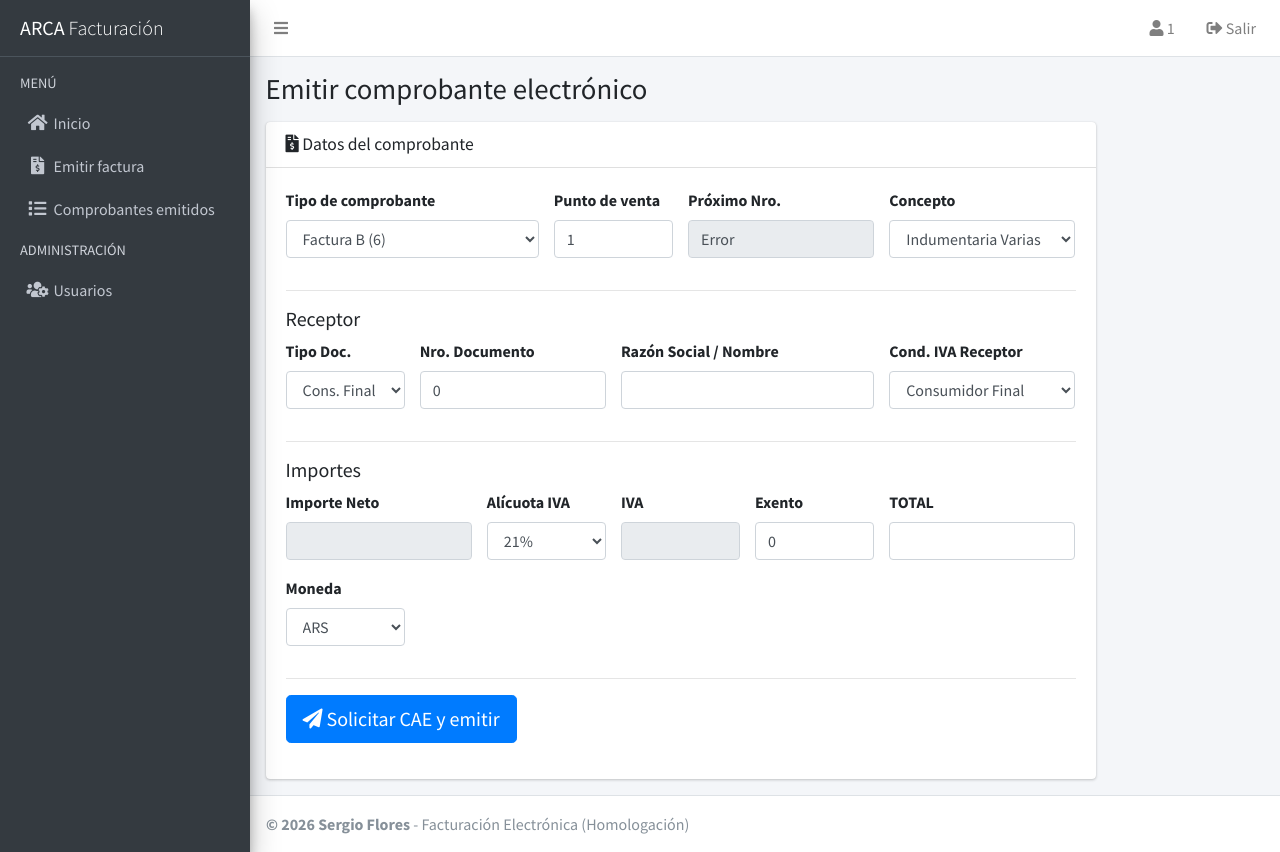
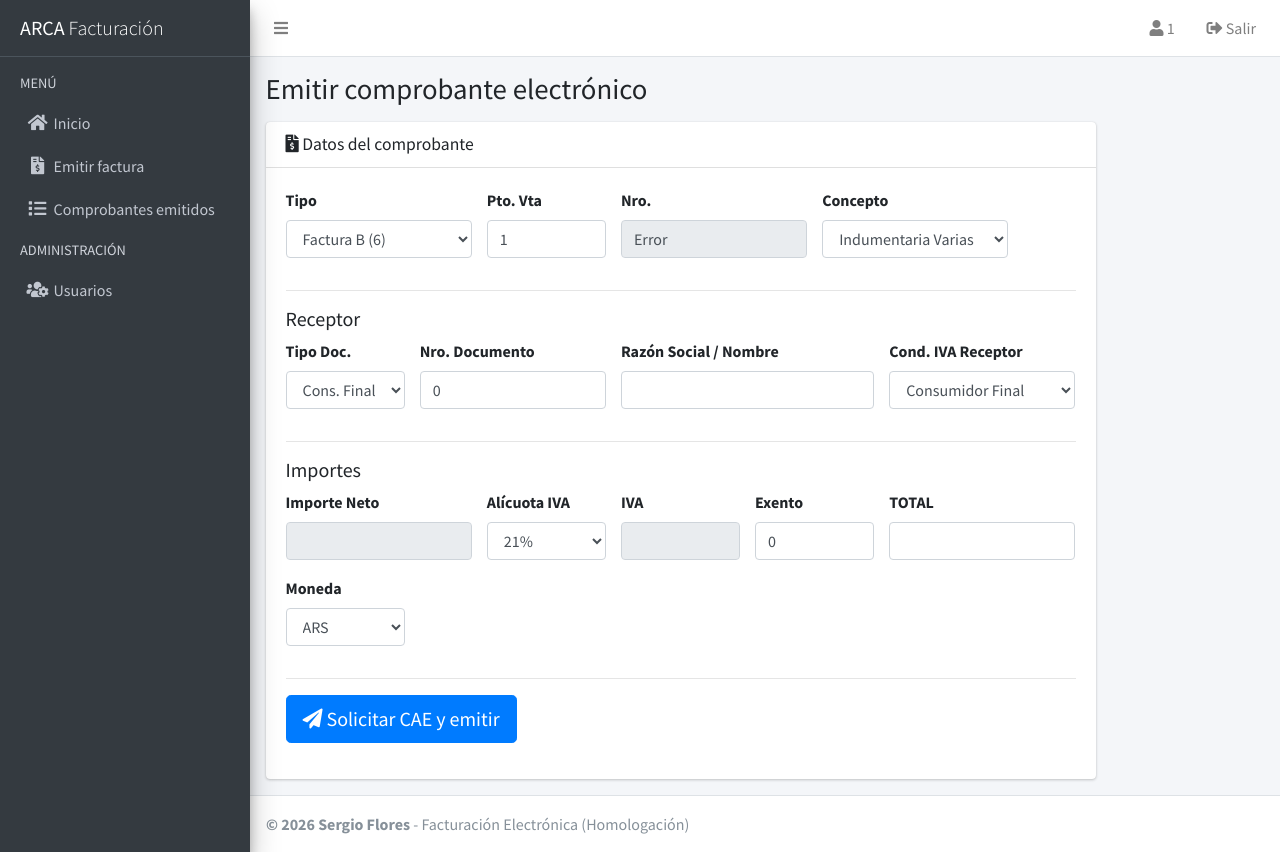
Before and after one commit to floress-saf/facturas_arca, a Flask app: page /emitir in a window 1280 px wide. Run offline with Flask 3, Linux system fonts and the light colour scheme; the visitor is signed in with stand-in values (Sample User, id 1); some libraries are stand-ins or nearby versions.

Commit message:
Acortar etiquetas: Tipo, Pto. Vta, Nro.

```diff
--- a/templates/emitir.html
+++ b/templates/emitir.html
@@ -12,9 +12,9 @@
             <div class="card-body">
                 <form id="form-emitir">
                     <div class="row">
-                        <div class="col-md-4">
+                        <div class="col-md-3">
                             <div class="form-group">
-                                <label>Tipo de comprobante</label>
+                                <label>Tipo</label>
                                 <select class="form-control" id="tipo_cmp" required onchange="consultarUltimo()">
                                     {% for id, nombre in tipos.items() %}
                                     <option value="{{ id }}" {% if id == 6 %}selected{% endif %}>{{ nombre }} ({{ id }})</option>
@@ -24,13 +24,13 @@
                         </div>
                         <div class="col-md-2">
                             <div class="form-group">
-                                <label>Punto de venta</label>
+                                <label>Pto. Vta</label>
                                 <input type="number" class="form-control" id="pto_vta" value="1" min="1" max="99999" required onchange="consultarUltimo()">
                             </div>
                         </div>
                         <div class="col-md-3">
                             <div class="form-group">
-                                <label>Próximo Nro.</label>
+                                <label>Nro.</label>
                                 <input type="text" class="form-control" id="nro_cmp" readonly>
                             </div>
                         </div>
```
Also changed, not shown: 1 other file.
